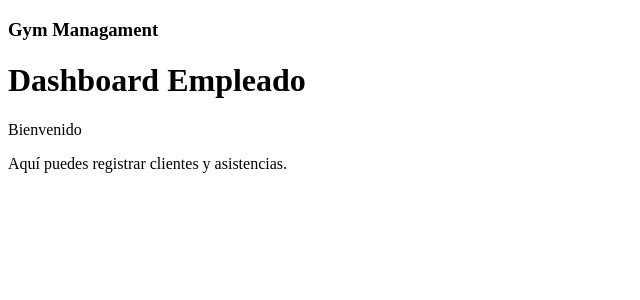
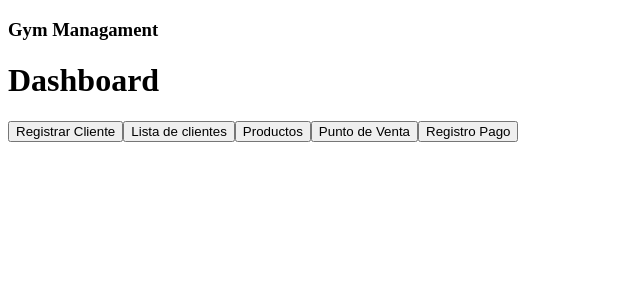
Before and after one commit to Dennis-9430/gym-management, a React (Vite) app: page /dashboard in a window 1280 px wide. Shown: the top 300 px of the page, without its empty margins (0-640 px from the left). Built offline with nearby package versions, Linux system fonts and the light colour scheme.

Commit message:
Realizacion de rutas del sistema

```diff
--- a/src/pages/Dashboard.tsx
+++ b/src/pages/Dashboard.tsx
@@ -1,13 +1,31 @@
 import { useAuth } from "../context/AuthContext";
+import { useNavigate } from "react-router-dom";
 
 const Dashboard = () => {
   const { user } = useAuth();
-
+  const navigate = useNavigate();
   return (
     <div>
-      <h1>Dashboard Empleado</h1>
-      <p>Bienvenido {user?.username}</p>
-      <p>Aquí puedes registrar clientes y asistencias.</p>
+      <h1>Dashboard </h1>
+      <div className="dashboard-grid">
+        <button onClick={() => navigate("/clients/registrer")}>
+          Registrar Cliente
+        </button>
+        <button onClick={() => navigate("/clientes")}>Lista de clientes</button>
+        <button onClick={() => navigate("/produtcs")}> Productos</button>
+        <button onClick={() => navigate("/sales")}> Punto de Venta</button>
+        <button onClick={() => navigate("/payments")}>Registro Pago</button>
+        {user?.role === "ADMIN" && (
+          <>
+            <button onClick={() => navigate("/employees")}>
+              Registrar Personal
+            </button>
+            <button onClick={() => navigate("/finacial")}>
+              Reporte Finaciero
+            </button>
+          </>
+        )}
+      </div>
     </div>
   );
 };
--- /dev/null
+++ b/src/pages/admin/FinancialReport.tsx
@@ -0,0 +1,5 @@
+const FinancialReport = () => {
+  return <div>FinancialReport</div>;
+};
+
+export default FinancialReport;
--- /dev/null
+++ b/src/pages/clients/ClientsList.tsx
@@ -0,0 +1,5 @@
+const ClientsList = () => {
+  return <div>ClientsList</div>;
+};
+
+export default ClientsList;
--- /dev/null
+++ b/src/pages/clients/RegistetClient.tsx
@@ -0,0 +1,5 @@
+const RegistetClient = () => {
+  return <div>RegistetClient</div>;
+};
+
+export default RegistetClient;
--- /dev/null
+++ b/src/pages/employees/RegisterEmployee.tsx
@@ -0,0 +1,5 @@
+const RegisterEmployee = () => {
+  return <div>RegisterEmployee</div>;
+};
+
+export default RegisterEmployee;
--- /dev/null
+++ b/src/pages/payments/DailyPayment.tsx
@@ -0,0 +1,5 @@
+const DailyPayment = () => {
+  return <div>DailyPayment</div>;
+};
+
+export default DailyPayment;
--- /dev/null
+++ b/src/pages/products/Products.tsx
@@ -0,0 +1,5 @@
+const Products = () => {
+  return <div>Products</div>;
+};
+
+export default Products;
--- /dev/null
+++ b/src/pages/sales/Cart.tsx
@@ -0,0 +1,5 @@
+const Cart = () => {
+  return <div>Cart</div>;
+};
+
+export default Cart;
--- a/src/router/AppRouter.tsx
+++ b/src/router/AppRouter.tsx
@@ -1,17 +1,39 @@
 import { BrowserRouter, Routes, Route } from "react-router-dom";
 import Login from "../pages/Login";
 import Dashboard from "../pages/Dashboard";
+import MainLouyt from "../layouts/MainLouyt";
+import RegistetClient from "../pages/clients/RegistetClient";
+import ClientsList from "../pages/clients/ClientsList";
+import DailyPayment from "../pages/payments/DailyPayment";
+import Productos from "../pages/products/Products";
+import Cart from "../pages/sales/Cart";
+import RegisterEmployee from "../pages/employees/RegisterEmployee";
+import FinancialReport from "../pages/admin/FinancialReport";
 import AdminDashboard from "../pages/admin/AdminDashboard";
-import MainLouyt from "../layouts/MainLouyt";
 
 function AppRouter() {
   return (
     <BrowserRouter>
       <Routes>
+        {/*Login */}
         <Route path="/" element={<Login />} />
+        {/*rutas protegidas */}
         <Route element={<MainLouyt />}>
           <Route path="/dashboard" element={<Dashboard />} />
+          {/*Clientes*/}
+          <Route path="/clients/register" element={<RegistetClient />} />
+          <Route path="/clients" element={<ClientsList />} />
+          {/*Pagos */}
+          <Route path="/payments" element={<DailyPayment />} />
+          {/*Productos */}
+          <Route path="/products" element={<Productos />} />
+          {/*Ventas */}
+          <Route path="/sales" element={<Cart />} />
+          {/*registro admin */}
+          <Route path="/employees" element={<RegisterEmployee />} />
+          {/*admin */}
           <Route path="/admin" element={<AdminDashboard />} />
+          <Route path="/financial" element={<FinancialReport />} />
         </Route>
       </Routes>
     </BrowserRouter>
```
